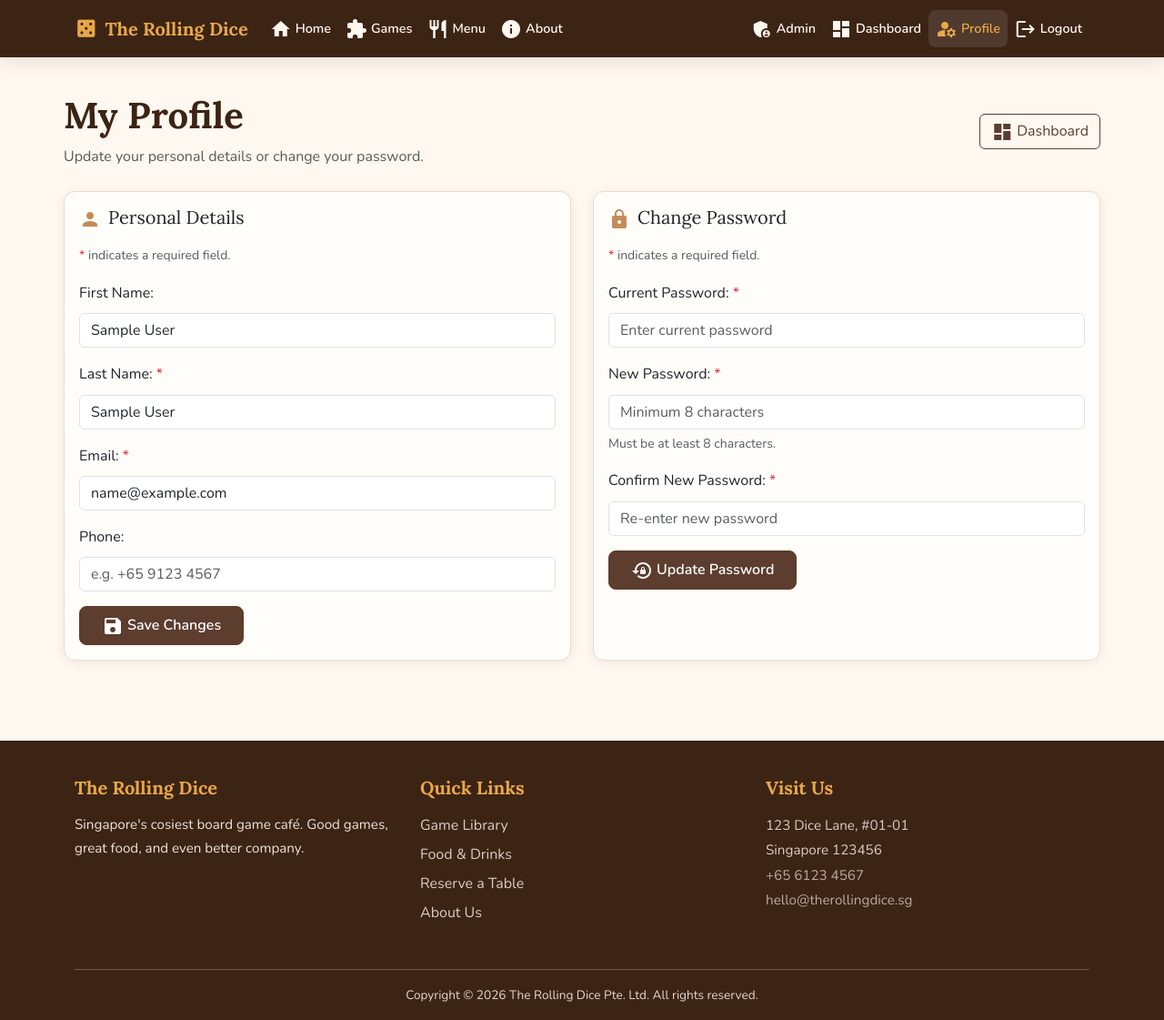
After one commit to jaydonnnk/INF1005-Group-Project, a PHP site: page /profile.php in a window 1280 px wide. The commit adds this page. Shown: the whole page at 91% size. Run offline with PHP 8.4, Linux system fonts and the light colour scheme; the visitor is signed in with stand-in values (Sample User, id 1).

Commit message:
member profile page

```diff
--- a/inc/nav.inc.php
+++ b/inc/nav.inc.php
@@ -72,6 +72,12 @@ $current_page = basename($_SERVER['PHP_SELF']);
                         </a>
                     </li>
                     <li class="nav-item">
+                        <a class="nav-link <?php echo ($current_page === 'profile.php') ? 'active' : ''; ?>" href="profile.php"
+                        <?php echo ($current_page === 'profile.php') ? 'aria-current="page"' : ''; ?>>
+                            <span class="material-icons align-middle me-1" aria-hidden="true">manage_accounts</span>Profile
+                        </a>
+                    </li>
+                    <li class="nav-item">
                         <a class="nav-link" href="process/process_logout.php">
                             <span class="material-icons align-middle me-1" aria-hidden="true">logout</span>Logout
                         </a>
--- /dev/null
+++ b/profile.php
@@ -0,0 +1,195 @@
+<?php
+/**
+ * Member Profile Page
+ * The Rolling Dice - Board Game Café
+ *
+ * Allows logged-in members to update their name, email, phone,
+ * and change their password (with current password verification).
+ */
+
+session_start();
+if (!isset($_SESSION["member_id"])) {
+    header("Location: login.php");
+    exit();
+}
+
+$member_id = $_SESSION["member_id"];
+require_once "process/db.php";
+
+// Fetch current member data
+$stmt = $pdo->prepare(
+    "SELECT fname, lname, email, phone FROM members WHERE member_id = :id"
+);
+$stmt->execute([':id' => $member_id]);
+$member = $stmt->fetch();
+?>
+<!DOCTYPE html>
+<html lang="en">
+
+<head>
+    <title>My Profile - The Rolling Dice</title>
+    <?php include "inc/head.inc.php"; ?>
+</head>
+
+<body>
+    <?php include "inc/nav.inc.php"; ?>
+
+    <main id="main-content" class="container section-padding">
+
+        <div class="d-flex justify-content-between align-items-center mb-4">
+            <div>
+                <h1>My Profile</h1>
+                <p class="text-muted mb-0">Update your personal details or change your password.</p>
+            </div>
+            <a href="dashboard.php" class="btn btn-outline-primary">
+                <span class="material-icons align-middle me-1" aria-hidden="true">dashboard</span>Dashboard
+            </a>
+        </div>
+
+        <?php echo displayFlash(); ?>
+
+        <div class="row g-4">
+
+            <!-- ── Personal Details ── -->
+            <div class="col-lg-6">
+                <div class="card h-100">
+                    <div class="card-body">
+                        <h2 class="h5 mb-3">
+                            <span class="material-icons align-middle text-caramel me-2"
+                                aria-hidden="true">person</span>Personal Details
+                        </h2>
+
+                        <form action="process/process_profile.php" method="post"
+                            class="needs-validation" novalidate
+                            aria-label="Update personal details form">
+
+                            <?php echo csrfField(); ?>
+                            <input type="hidden" name="action" value="update_profile">
+
+                            <p class="text-muted small">
+                                <span class="text-danger">*</span> indicates a required field.
+                            </p>
+
+                            <!-- First Name -->
+                            <div class="mb-3">
+                                <label for="fname" class="form-label">First Name:</label>
+                                <input type="text" id="fname" name="fname" class="form-control"
+                                    maxlength="45"
+                                    value="<?php echo htmlspecialchars($member['fname'] ?? ''); ?>"
+                                    placeholder="First name (optional)">
+                            </div>
+
+                            <!-- Last Name -->
+                            <div class="mb-3">
+                                <label for="lname" class="form-label">
+                                    Last Name: <span class="text-danger">*</span>
+                                </label>
+                                <input type="text" id="lname" name="lname" class="form-control"
+                                    maxlength="45"
+                                    value="<?php echo htmlspecialchars($member['lname']); ?>"
+                                    placeholder="Last name" required>
+                                <div class="invalid-feedback">Last name is required.</div>
+                            </div>
+
+                            <!-- Email -->
+                            <div class="mb-3">
+                                <label for="email" class="form-label">
+                                    Email: <span class="text-danger">*</span>
+                                </label>
+                                <input type="email" id="email" name="email" class="form-control"
+                                    maxlength="100"
+                                    value="<?php echo htmlspecialchars($member['email']); ?>"
+                                    placeholder="Email address" required>
+                                <div class="invalid-feedback">Please enter a valid email address.</div>
+                            </div>
+
+                            <!-- Phone -->
+                            <div class="mb-3">
+                                <label for="phone" class="form-label">Phone:</label>
+                                <input type="tel" id="phone" name="phone" class="form-control"
+                                    maxlength="20"
+                                    value="<?php echo htmlspecialchars($member['phone'] ?? ''); ?>"
+                                    placeholder="e.g. +65 9123 4567">
+                            </div>
+
+                            <button type="submit" class="btn btn-primary">
+                                <span class="material-icons align-middle me-1"
+                                    aria-hidden="true">save</span>Save Changes
+                            </button>
+
+                        </form>
+                    </div>
+                </div>
+            </div>
+
+            <!-- ── Change Password ── -->
+            <div class="col-lg-6">
+                <div class="card h-100">
+                    <div class="card-body">
+                        <h2 class="h5 mb-3">
+                            <span class="material-icons align-middle text-caramel me-2"
+                                aria-hidden="true">lock</span>Change Password
+                        </h2>
+
+                        <form action="process/process_profile.php" method="post"
+                            class="needs-validation" novalidate
+                            aria-label="Change password form">
+
+                            <?php echo csrfField(); ?>
+                            <input type="hidden" name="action" value="change_password">
+
+                            <p class="text-muted small">
+                                <span class="text-danger">*</span> indicates a required field.
+                            </p>
+
+                            <!-- Current Password -->
+                            <div class="mb-3">
+                                <label for="current_pwd" class="form-label">
+                                    Current Password: <span class="text-danger">*</span>
+                                </label>
+                                <input type="password" id="current_pwd" name="current_pwd"
+                                    class="form-control"
+                                    placeholder="Enter current password" required>
+                                <div class="invalid-feedback">Please enter your current password.</div>
+                            </div>
+
+                            <!-- New Password -->
+                            <div class="mb-3">
+                                <label for="new_pwd" class="form-label">
+                                    New Password: <span class="text-danger">*</span>
+                                </label>
+                                <input type="password" id="new_pwd" name="new_pwd"
+                                    class="form-control" minlength="8"
+                                    placeholder="Minimum 8 characters" required>
+                                <div class="form-text">Must be at least 8 characters.</div>
+                                <div class="invalid-feedback">Password must be at least 8 characters.</div>
+                            </div>
+
+                            <!-- Confirm New Password -->
+                            <div class="mb-3">
+                                <label for="pwd_confirm" class="form-label">
+                                    Confirm New Password: <span class="text-danger">*</span>
+                                </label>
+                                <input type="password" id="pwd_confirm" name="pwd_confirm"
+                                    class="form-control" minlength="8"
+                                    placeholder="Re-enter new password" required>
+                                <div class="invalid-feedback">Passwords do not match.</div>
+                            </div>
+
+                            <button type="submit" class="btn btn-primary">
+                                <span class="material-icons align-middle me-1"
+                                    aria-hidden="true">lock_reset</span>Update Password
+                            </button>
+
+                        </form>
+                    </div>
+                </div>
+            </div>
+
+        </div>
+    </main>
+
+    <?php include "inc/footer.inc.php"; ?>
+</body>
+
+</html>
```
Also changed, not shown: process/process_profile.php (added, +156 -0 lines).
